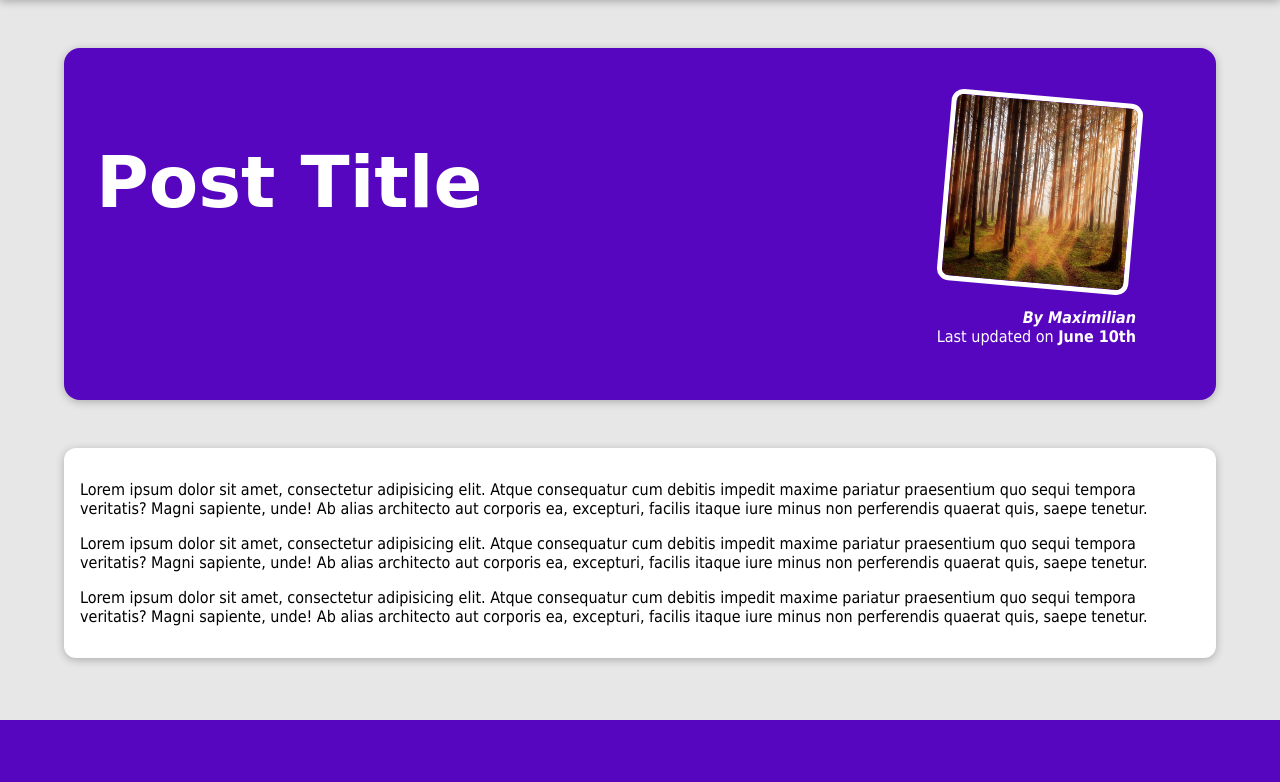
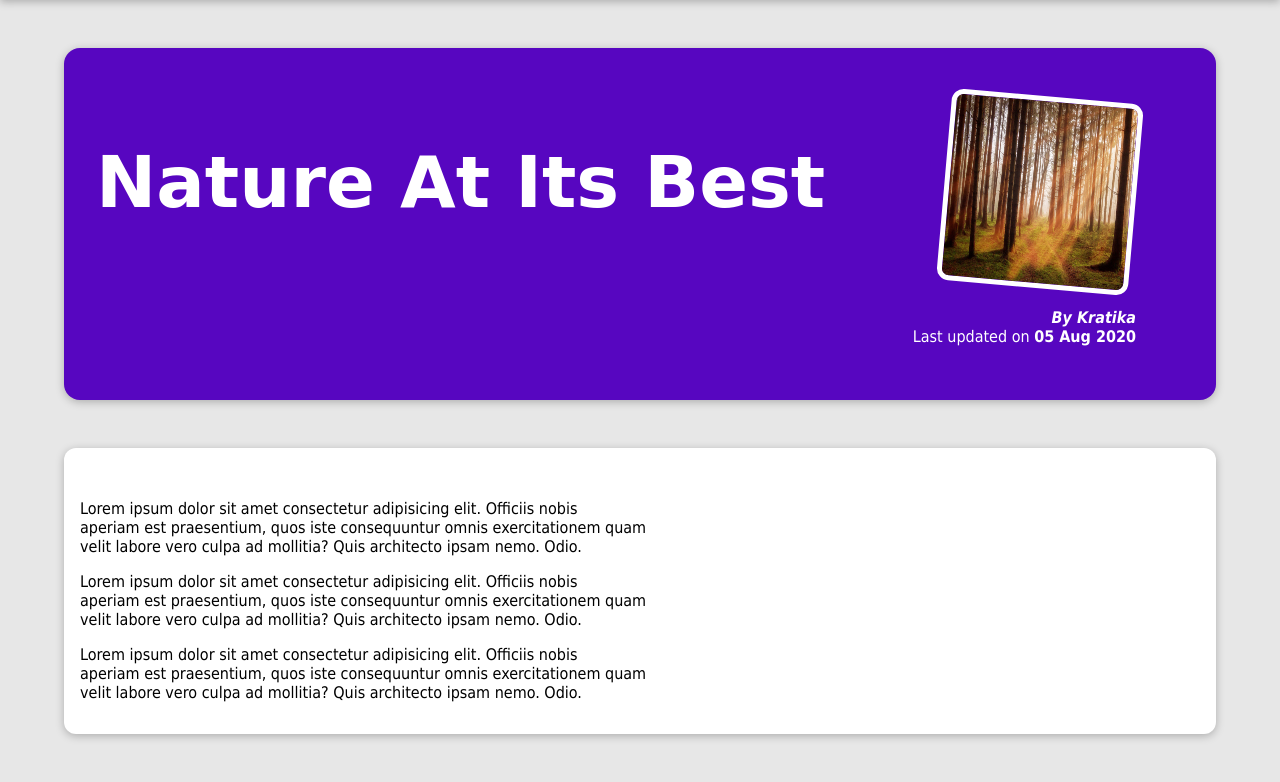
Before and after one commit to kratika19/My-Blog-Website, a Django app: page /posts/into-the-woods in a window 1280 px wide. Shown: the part 80-862 px from the top of the page. Before the commit the page ends 800 px from the top, so only its background shows below. Run offline with Django 3.2, Linux system fonts and the light colour scheme.

Commit message:
basic styling and adding done

```diff
--- a/blog/templates/blog/index.html
+++ b/blog/templates/blog/index.html
@@ -22,7 +22,10 @@
     <section id="latest-posts">
         <h2>My Latest Thoughts</h2>
         <ul>
-            {% include "blog/includes/post.html" %}
+            {% for post in posts %}
+                {% include "blog/includes/post.html" %}
+            {% endfor %}
+
         </ul>
     </section>
     <section id="about">
--- a/blog/templates/blog/post-detail.html
+++ b/blog/templates/blog/post-detail.html
@@ -2,7 +2,7 @@
 {% load static %}
 
 {% block title %}
-    This Post Title
+{{ post.title }}
 {% endblock %}
 
 {% block css_files %}
@@ -11,32 +11,18 @@
 
 {% block content %}
     <section id="summary">
-        <h2>Post Title</h2>
+        <h2>{{ post.title }}</h2>
         <article>
-            <img src="{% static 'blog/images/woods.jpg' %}" alt="Post Title">
-            <address>By Maximilian</address>
+            <img src="{% static 'blog/images/'|add:post.image %}" alt="{{ post.title }}">
+            <address>By {{ post.author }}</address>
             <div>
                 Last updated on
-                <time>June 10th</time>
+                <time>{{ post.date|date:"d M Y" }}</time>
             </div>
         </article>
     </section>
 
     <main>
-        <p>
-            Lorem ipsum dolor sit amet, consectetur adipisicing elit. Atque consequatur cum debitis impedit maxime
-            pariatur praesentium quo sequi tempora veritatis? Magni sapiente, unde! Ab alias architecto aut corporis ea,
-            excepturi, facilis itaque iure minus non perferendis quaerat quis, saepe tenetur.
-        </p>
-        <p>
-            Lorem ipsum dolor sit amet, consectetur adipisicing elit. Atque consequatur cum debitis impedit maxime
-            pariatur praesentium quo sequi tempora veritatis? Magni sapiente, unde! Ab alias architecto aut corporis ea,
-            excepturi, facilis itaque iure minus non perferendis quaerat quis, saepe tenetur.
-        </p>
-        <p>
-            Lorem ipsum dolor sit amet, consectetur adipisicing elit. Atque consequatur cum debitis impedit maxime
-            pariatur praesentium quo sequi tempora veritatis? Magni sapiente, unde! Ab alias architecto aut corporis ea,
-            excepturi, facilis itaque iure minus non perferendis quaerat quis, saepe tenetur.
-        </p>
+           {{ post.content|linebreaks }}
     </main>
 {% endblock %}
--- a/blog/views.py
+++ b/blog/views.py
@@ -1,16 +1,90 @@
 from django.shortcuts import render
+from datetime import date
+all_posts = [
+    {
+        'slug': 'hike-in-the-mountains',
+        'image': 'mountain.jpg',
+        'author': 'Kratika',
+        'date': date(2021,6,10),
+        'title': 'Mountain Hiking',
+        'excerpt': "There is nothing like the views you get when hiking in the mountains! And I wasn't even prepared for what happened whilst I was enjoying the view!!",
+        'content': """Lorem ipsum dolor sit amet, consectetur adipisicing elit. Atque consequatur cum debitis impedit maxime
+            pariatur praesentium quo sequi tempora veritatis? Magni sapiente, unde! Ab alias architecto aut corporis ea,
+            excepturi, facilis itaque iure minus non perferendis quaerat quis, saepe tenetur.
 
+            Lorem ipsum dolor sit amet, consectetur adipisicing elit. Atque consequatur cum debitis impedit maxime
+            pariatur praesentium quo sequi tempora veritatis? Magni sapiente, unde! Ab alias architecto aut corporis ea,
+            excepturi, facilis itaque iure minus non perferendis quaerat quis, saepe tenetur.
 
+            Lorem ipsum dolor sit amet, consectetur adipisicing elit. Atque consequatur cum debitis impedit maxime
+            pariatur praesentium quo sequi tempora veritatis? Magni sapiente, unde! Ab alias architecto aut corporis ea,
+            excepturi, facilis itaque iure minus non perferendis quaerat quis, saepe tenetur."""
+    },
+{
+        "slug": "programming-is-fun",
+        "image": "coding.PNG",
+        "author": "Kratika",
+        "date": date(2022, 3, 10),
+        "title": "Programming Is Great!",
+        "excerpt": "Did you ever spend hours searching that one error in your code? Yep - that's what happened to me yesterday...",
+        "content": """
+          Lorem ipsum dolor sit amet consectetur adipisicing elit. Officiis nobis
+          aperiam est praesentium, quos iste consequuntur omnis exercitationem quam
+          velit labore vero culpa ad mollitia? Quis architecto ipsam nemo. Odio.
+
+          Lorem ipsum dolor sit amet consectetur adipisicing elit. Officiis nobis
+          aperiam est praesentium, quos iste consequuntur omnis exercitationem quam
+          velit labore vero culpa ad mollitia? Quis architecto ipsam nemo. Odio.
+
+          Lorem ipsum dolor sit amet consectetur adipisicing elit. Officiis nobis
+          aperiam est praesentium, quos iste consequuntur omnis exercitationem quam
+          velit labore vero culpa ad mollitia? Quis architecto ipsam nemo. Odio.
+        """
+    },
+    {
+        "slug": "into-the-woods",
+        "image": "woods.jpg",
+        "author": "Kratika",
+        "date": date(2020, 8, 5),
+        "title": "Nature At Its Best",
+        "excerpt": "Nature is amazing! The amount of inspiration I get when walking in nature is incredible!",
+        "content": """
+          Lorem ipsum dolor sit amet consectetur adipisicing elit. Officiis nobis
+          aperiam est praesentium, quos iste consequuntur omnis exercitationem quam
+          velit labore vero culpa ad mollitia? Quis architecto ipsam nemo. Odio.
+
+          Lorem ipsum dolor sit amet consectetur adipisicing elit. Officiis nobis
+          aperiam est praesentium, quos iste consequuntur omnis exercitationem quam
+          velit labore vero culpa ad mollitia? Quis architecto ipsam nemo. Odio.
+
+          Lorem ipsum dolor sit amet consectetur adipisicing elit. Officiis nobis
+          aperiam est praesentium, quos iste consequuntur omnis exercitationem quam
+          velit labore vero culpa ad mollitia? Quis architecto ipsam nemo. Odio.
+        """
+    }
+]
+
+def get_date(post):
+    return post['date']
 # Create your views here.
 
 
 def starting_page(request):
-    return render(request, "blog/index.html")
+    sorted_posts = sorted(all_posts, key=get_date)
+    latest_posts = sorted_posts[-3:]
+    return render(request, "blog/index.html", {
+        'posts': latest_posts
+    })
 
 
 def posts(request):
-    return render(request, "blog/all-posts.html")
+    return render(request, "blog/all-posts.html",{
+        "all_posts" : all_posts
+    })
 
 
 def post_detail(request, slug):
-    return render(request, "blog/post-detail.html")
+    identified_post = next(post for post in all_posts if post['slug'] == slug)
+    return render(request, "blog/post-detail.html", {
+        'post' : identified_post
+    })
```
Also changed, not shown: blog/static/blog/images/views.py (added, +65 -0 lines), blog/templates/blog/all-posts.html (+4 -6 lines), blog/templates/blog/includes/post.html (+5 -6 lines), templates/404.html (added, +10 -0 lines).
